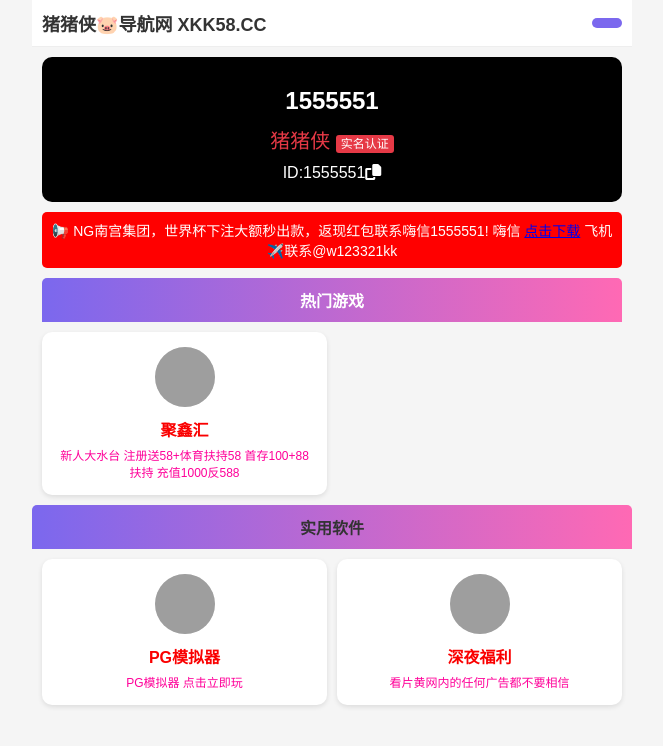
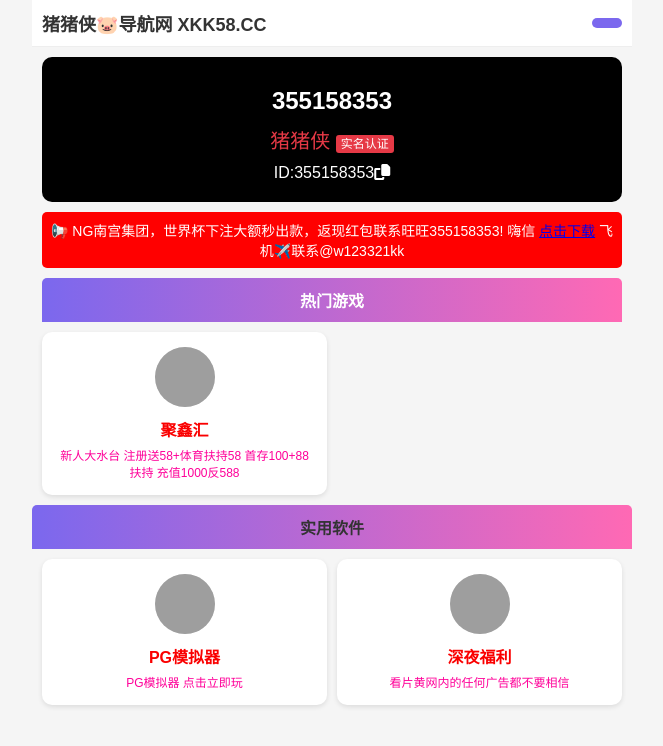
Before and after one commit to p4916337/B, a plain HTML site: page index.html in a window 1280 px wide. Shown: the whole page, without its empty margins (308-971 px from the left). Drawn offline with Linux system fonts and the light colour scheme; grey boxes are pictures that could not be loaded.

Commit message:
Update index.html

```diff
--- a/index.html
+++ b/index.html
@@ -238,15 +238,15 @@
 
     <!-- 个人信息卡片 -->
     <div class="profile-card">
-        <div class="profile-id">1555551</div>
+        <div class="profile-id">355158353</div>
         <div class="profile-name">猪猪侠  <span style="color:#fff;background:#e63946;padding:2px 5px;border-radius:3px;font-size:12px;">实名认证</span></div>
-        <div>ID:1555551<i class="fa fa-copy"></i></div>
+        <div>ID:355158353<i class="fa fa-copy"></i></div>
         <!-- <button class="profile-btn">+自动回复</button> -->
     </div>
 
     <!-- 红色通知栏 -->
     <div class="notice-bar">
-        📢 NG南宫集团，世界杯下注大额秒出款，返现红包联系嗨信1555551!  嗨信 <a href="https://haixin.wwhy.top" target="_blank">点击下载</a> 飞机✈️联系@w123321kk
+        📢 NG南宫集团，世界杯下注大额秒出款，返现红包联系旺旺355158353!  嗨信 <a href="https://haixin.wwhy.top" target="_blank">点击下载</a> 飞机✈️联系@w123321kk
     </div>
 
     <!-- 标签栏 -->
```
